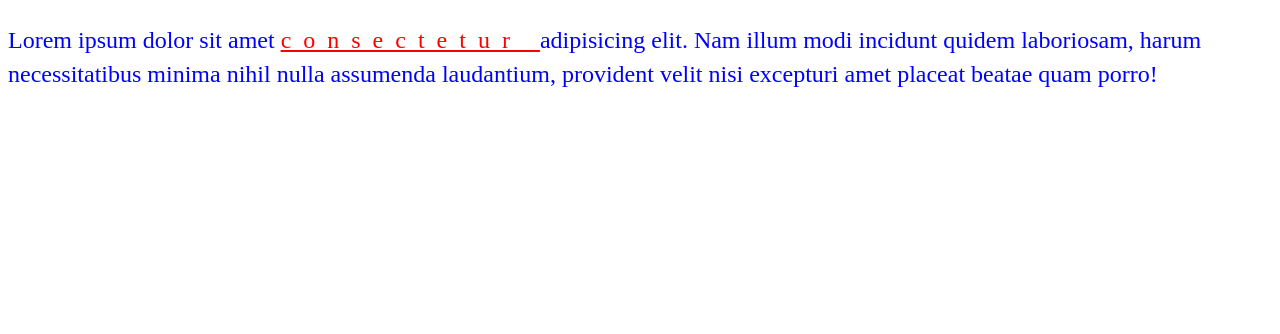
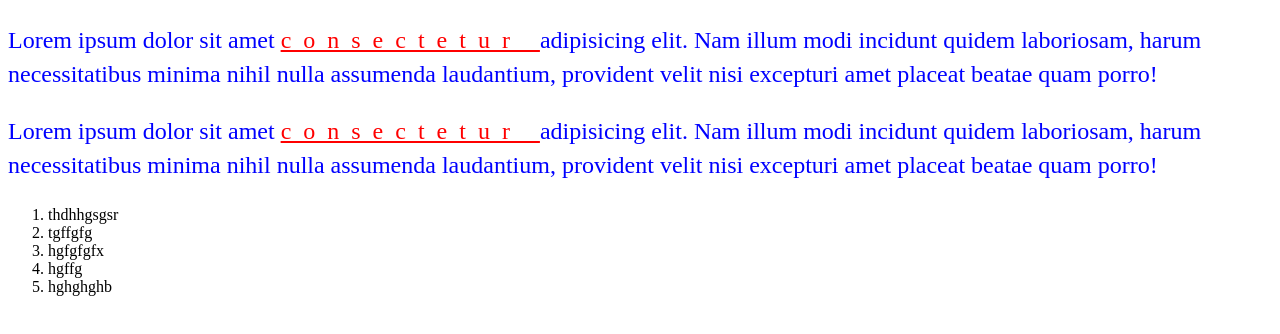
Before and after one commit to NatisLo/15072024newhw, a plain HTML site: page index.html in a window 1280 px wide. Drawn offline with Linux system fonts and the light colour scheme.

Commit message:
добавлен список, установлены отступы, сброс отступов по умолчанию

```diff
--- a/index.html
+++ b/index.html
@@ -9,12 +9,26 @@
 <link rel="stylesheet" href="style.css">
 <body>
     <h1 class="heading"></h1>
-    <p class="text">
+    <p class="text text1">
 
         Lorem ipsum dolor sit amet <span class="marked">consectetur </span> adipisicing elit. Nam illum modi incidunt quidem laboriosam, harum necessitatibus minima nihil nulla assumenda laudantium, provident velit nisi excepturi amet placeat beatae quam porro!
 
     </p>
 
+    <p class="text text2">
+
+        Lorem ipsum dolor sit amet <span class="marked">consectetur </span> adipisicing elit. Nam illum modi incidunt quidem laboriosam, harum necessitatibus minima nihil nulla assumenda laudantium, provident velit nisi excepturi amet placeat beatae quam porro!
+
+    </p>
+    <ol>
+        <li id="red">thdhhgsgsr</li>
+        <li id="orange">tgffgfg</li>
+        <li id="coral">hgfgfgfx</li>
+        <li id="yellow">hgffg</li>
+        <li id="darkoranges">hghghghb</li>
+
+    </ol>
+
     <!-- и мне это нравится -->
 
 </body>
```
